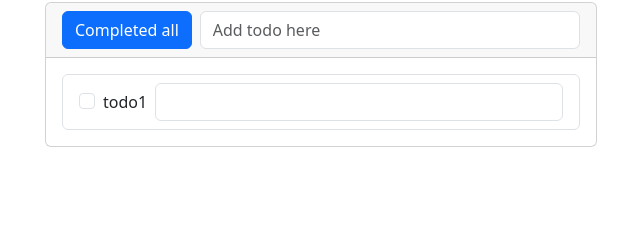
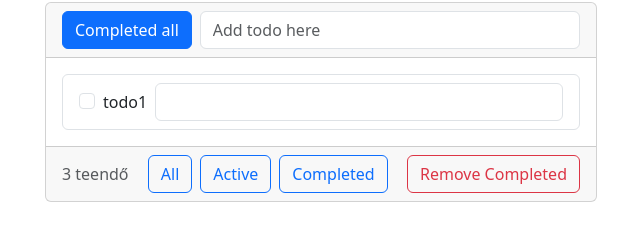
Before and after one commit to MolnarKristof0719/Todo, a plain HTML site: page index.html in a window 1280 px wide. Shown: the part 54-294 px from the top of the page, without its empty margins (319-959 px from the left). Drawn offline with nearby package versions, Linux system fonts and the light colour scheme.

Commit message:
footer kesz

```diff
--- a/index.html
+++ b/index.html
@@ -43,6 +43,21 @@
 
                   </ul>
             </div>
+            <div class="card-footer text-body-secondary d-flex justify-content-between align-items-center">
+                <span >3 teendő</span>
+                <div>
+                    <button type="button" class="btn btn-outline-primary">All</button>
+
+                    <button type="button" class="btn btn-outline-primary mx-2">Active</button>
+
+                    <button type="button" class="btn btn-outline-primary">Completed</button>
+                </div>
+
+
+                <button type="button" class="btn btn-outline-danger">Remove Completed</button>
+
+            </div>
+
           </div>
     </div>
 
```
